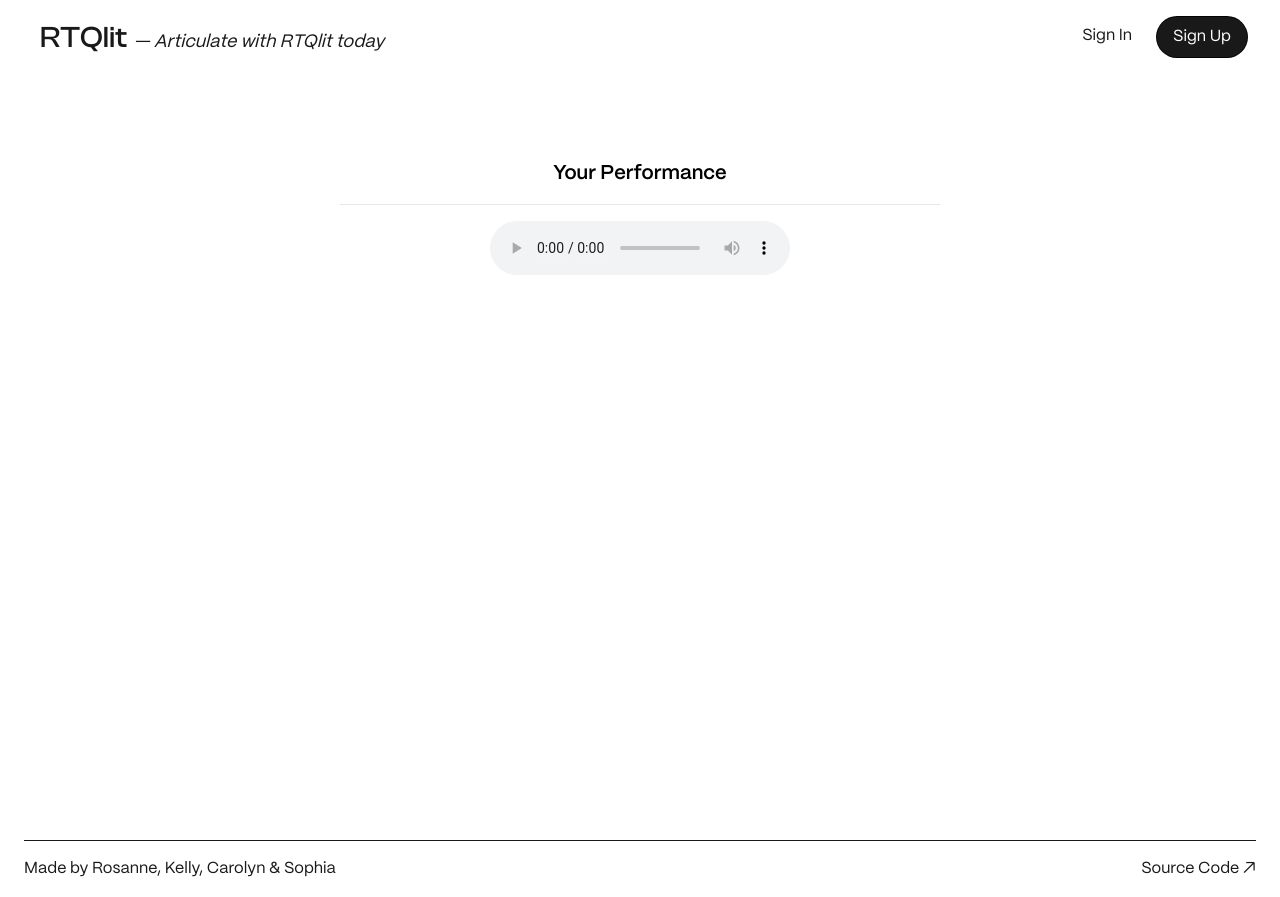
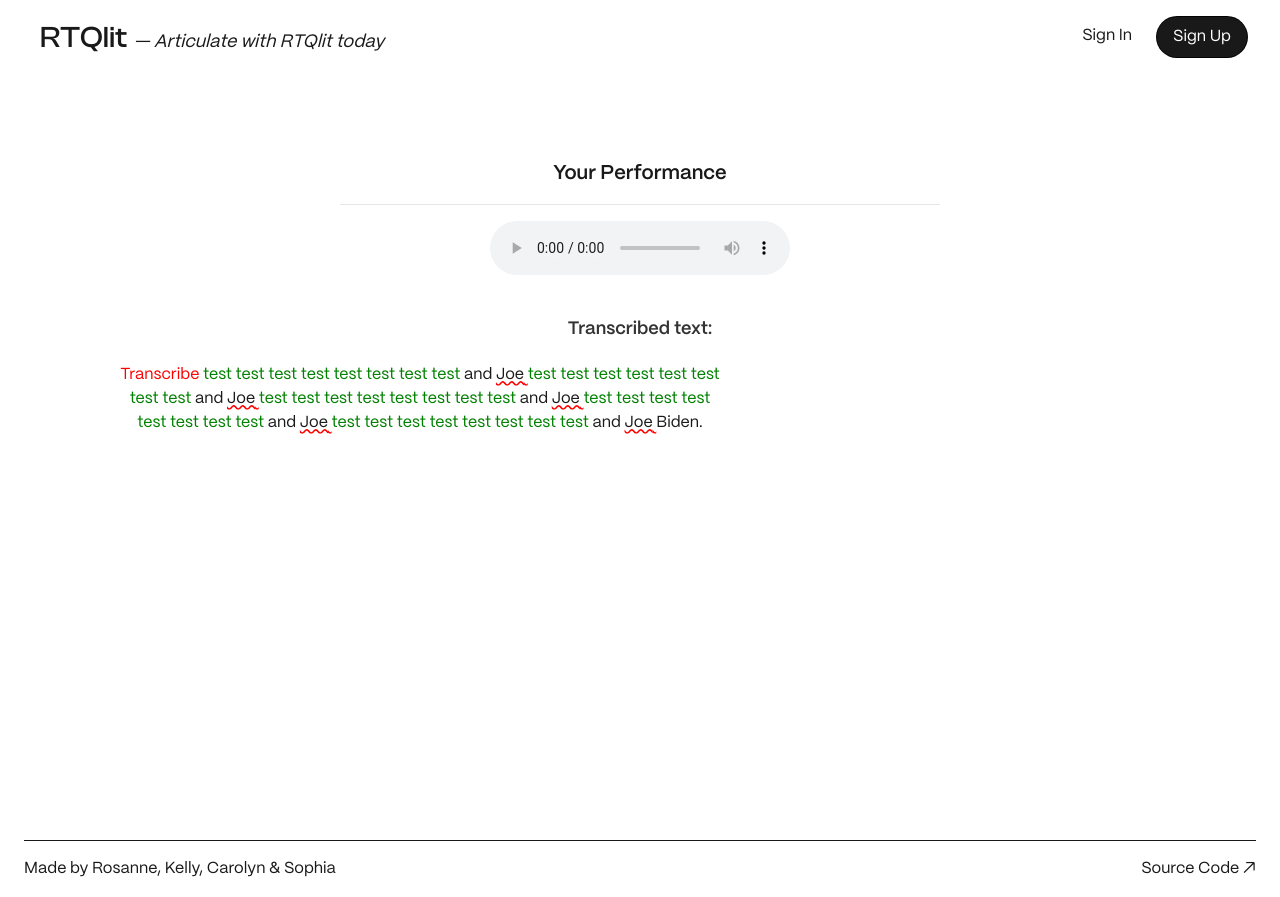
Before and after one commit to sophiiasun/RTQlate, a React (Create React App) app in the folder app/: page /results in a window 1280 px wide. Built offline with nearby package versions, Linux system fonts and the light colour scheme; what vmsg would draw is missing.

Commit message:
coloured transcribed text on results page

```diff
--- a/app/package.json
+++ b/app/package.json
@@ -12,6 +12,7 @@
     "firebase": "^10.8.0",
     "postcss": "^8.4.35",
     "react": "^18.2.0",
+    "react-apexcharts": "^1.4.1",
     "react-dom": "^18.2.0",
     "react-router-dom": "^6.22.1",
     "react-scripts": "5.0.1",
--- a/app/public/index.html
+++ b/app/public/index.html
@@ -2,7 +2,7 @@
 <html lang="en">
   <head>
     <meta charset="utf-8" />
-    <link rel="icon" href="%PUBLIC_URL%/blog.png" />
+    <link rel="icon" href="%PUBLIC_URL%/blob.png" />
     <meta name="viewport" content="width=device-width, initial-scale=1" />
     <meta name="theme-color" content="#000000" />
     <meta
--- /dev/null
+++ b/app/src/components/EyeChart.jsx
@@ -0,0 +1,33 @@
+import React from 'react';
+import Chart from 'react-apexcharts';
+
+const EyeChart = () => {
+  const options = {
+    chart: {
+      id: 'eye-chart',
+      type: 'line',
+    },
+    series: [
+      {
+        name: 'Left Eye',
+        data: [30, 40, 35, 50, 49, 60, 70, 91, 125],
+      },
+      {
+        name: 'Right Eye',
+        data: [20, 30, 25, 40, 39, 50, 60, 81, 105],
+      },
+    ],
+    xaxis: {
+      categories: ['Jan', 'Feb', 'Mar', 'Apr', 'May', 'Jun', 'Jul', 'Aug', 'Sep'],
+    },
+  };
+
+  return (
+    <div>
+      <h2>Eye Chart</h2>
+      <Chart options={options} series={options.series} type="line" height={350} />
+    </div>
+  );
+};
+
+export default EyeChart;
--- a/app/src/components/Feature.jsx
+++ b/app/src/components/Feature.jsx
@@ -3,7 +3,7 @@ import React from 'react';
 const Features = () => {
   return (
     <div className="mt-60 mx-6 text-black/90">
-      <div className="text-5xl my-8 flex justify-center">
+      <div className="text-5xl my-8 flex justify-center border-b pb-10">
         What does &nbsp; <span className="emphasis">
           RTQ
           </span> &nbsp; stand for?
--- a/app/src/components/Record.jsx
+++ b/app/src/components/Record.jsx
@@ -91,8 +91,23 @@ class Record extends React.Component {
             {isRecording ? "Stop" : "Record"}
           </button>
         </div>
-        <div className="flex justify-center">
-          {recording && <><button onClick={this.handleNextPage}>BIG BUTTOn</button><audio src={recording} controls /></>}
+        <div className="text-center">
+          <br/>
+          {recording &&
+            <>
+              <div className="text-center">
+                <div className="flex justify-center">
+                  <audio src={recording} controls />
+                </div>
+                <br/>
+                <div className="flex justify-center">
+                  <button onClick={this.handleNextPage} className="flex justify-center underline">
+                    See Results →
+                  </button>
+                </div>
+              </div>
+            </>
+            }
           {isRecording && <p>Eye Contact Status: {this.state.eyeContact === "Looking center" ? "Good!" : "Face the camera :("}</p>}
         </div>
       </>
--- a/app/src/index.css
+++ b/app/src/index.css
@@ -105,3 +105,19 @@ body::-webkit-scrollbar {
     opacity: 50%
   }
 }
+
+.wavy {
+  text-decoration-line: underline;
+  text-decoration-style: wavy;
+  text-decoration-color: red;
+}
+
+span.confidence {
+  position: absolute;
+  background-color: white;
+  display: none;
+}
+
+span:hover .confidence {
+  display: inline-block;
+}
--- a/app/src/pages/Results.jsx
+++ b/app/src/pages/Results.jsx
@@ -1,5 +1,6 @@
 import React from "react";
 import Record from '../components/Record';
+import EyeChart from '../components/EyeChart';
 
 const Results = () => {
     const transcript = JSON.parse(localStorage.getItem("recording_content_analysis")) || {};
@@ -29,8 +30,63 @@ const Results = () => {
     }
     console.log(words);
 
+    const testWords = [
+        {word: 'Transcribe', confidence: 0.73106, squiggle: false, color: 'red'},
+        {word: 'test', confidence: 0.7718, squiggle: false, color: 'green'},
+        {word: 'test', confidence: 0.7718, squiggle: false, color: 'green'},
+        {word: 'test', confidence: 0.7718, squiggle: false, color: 'green'},
+        {word: 'test', confidence: 0.7718, squiggle: false, color: 'green'},
+        {word: 'test', confidence: 0.7718, squiggle: false, color: 'green'},
+        {word: 'test', confidence: 0.7718, squiggle: false, color: 'green'},
+        {word: 'test', confidence: 0.7718, squiggle: false, color: 'green'},
+        {word: 'test', confidence: 0.7718, squiggle: false, color: 'green'},
+        {word: 'and', confidence: 0.96, squiggle: false, color: ''},
+        {word: 'Joe', confidence: 0.52503, squiggle: true, color: ''},
+        {word: 'test', confidence: 0.7718, squiggle: false, color: 'green'},
+        {word: 'test', confidence: 0.7718, squiggle: false, color: 'green'},
+        {word: 'test', confidence: 0.7718, squiggle: false, color: 'green'},
+        {word: 'test', confidence: 0.7718, squiggle: false, color: 'green'},
+        {word: 'test', confidence: 0.7718, squiggle: false, color: 'green'},
+        {word: 'test', confidence: 0.7718, squiggle: false, color: 'green'},
+        {word: 'test', confidence: 0.7718, squiggle: false, color: 'green'},
+        {word: 'test', confidence: 0.7718, squiggle: false, color: 'green'},
+        {word: 'and', confidence: 0.96, squiggle: false, color: ''},
+        {word: 'Joe', confidence: 0.52503, squiggle: true, color: ''},
+        {word: 'test', confidence: 0.7718, squiggle: false, color: 'green'},
+        {word: 'test', confidence: 0.7718, squiggle: false, color: 'green'},
+        {word: 'test', confidence: 0.7718, squiggle: false, color: 'green'},
+        {word: 'test', confidence: 0.7718, squiggle: false, color: 'green'},
+        {word: 'test', confidence: 0.7718, squiggle: false, color: 'green'},
+        {word: 'test', confidence: 0.7718, squiggle: false, color: 'green'},
+        {word: 'test', confidence: 0.7718, squiggle: false, color: 'green'},
+        {word: 'test', confidence: 0.7718, squiggle: false, color: 'green'},
+        {word: 'and', confidence: 0.96, squiggle: false, color: ''},
+        {word: 'Joe', confidence: 0.52503, squiggle: true, color: ''},
+        {word: 'test', confidence: 0.7718, squiggle: false, color: 'green'},
+        {word: 'test', confidence: 0.7718, squiggle: false, color: 'green'},
+        {word: 'test', confidence: 0.7718, squiggle: false, color: 'green'},
+        {word: 'test', confidence: 0.7718, squiggle: false, color: 'green'},
+        {word: 'test', confidence: 0.7718, squiggle: false, color: 'green'},
+        {word: 'test', confidence: 0.7718, squiggle: false, color: 'green'},
+        {word: 'test', confidence: 0.7718, squiggle: false, color: 'green'},
+        {word: 'test', confidence: 0.7718, squiggle: false, color: 'green'},
+        {word: 'and', confidence: 0.96, squiggle: false, color: ''},
+        {word: 'Joe', confidence: 0.52503, squiggle: true, color: ''},
+        {word: 'test', confidence: 0.7718, squiggle: false, color: 'green'},
+        {word: 'test', confidence: 0.7718, squiggle: false, color: 'green'},
+        {word: 'test', confidence: 0.7718, squiggle: false, color: 'green'},
+        {word: 'test', confidence: 0.7718, squiggle: false, color: 'green'},
+        {word: 'test', confidence: 0.7718, squiggle: false, color: 'green'},
+        {word: 'test', confidence: 0.7718, squiggle: false, color: 'green'},
+        {word: 'test', confidence: 0.7718, squiggle: false, color: 'green'},
+        {word: 'test', confidence: 0.7718, squiggle: false, color: 'green'},
+        {word: 'and', confidence: 0.96, squiggle: false, color: ''},
+        {word: 'Joe', confidence: 0.52503, squiggle: true, color: ''},
+        {word: 'Biden.', confidence: 0.99833, squiggle: false, color: ''}
+    ];
+
     return (
-        <div className="pt-32 mx-10 h-screen">
+        <div className="pt-32 mx-10 h-screen text-black/90">
             <div className="flex justify-center text-center">
                 <h2 className='py-4 my-4 text-xl font-bold border-b pb-4 w-[50%]'>
                     Your Performance
@@ -39,8 +95,37 @@ const Results = () => {
             <div className="justify-center flex">
                 <audio src={localStorage.getItem("recorderFileName")} controls />
             </div>
-            <div className="ml-20 mr-20">
-                <p>{transcript["text"]}</p>
+            {transcript? (
+                <div className="text-center mt-8 pt-2 text-lg font-semibold text-black/80">
+                    Transcribed text:
+                </div>
+            ) :
+                (
+                    <div></div>
+                )
+            }
+            <div className="justify-content flex">
+            <div className="mx-20 text-center my-5 w-[50%]">
+                {/* change testWords to words before demo!!! */}
+                <p className="">
+                    {testWords.map((wordObj, index) => (
+                        <span key={index}
+                                className={wordObj.squiggle ? 'wavy' : ''}
+                                style={{ color: wordObj.color,  }}>
+                            {wordObj.word}{' '}
+                            <span className="confidence p-1 rounded-lg border"
+                            style={{
+                                position: 'absolute',
+                                top: '50%',
+                                transform: 'translateX(-150%)',
+                                background: 'white',
+                            }}>
+                                Confidence Level: {" "}
+                                {wordObj.confidence}</span>
+                        </span>
+                    ))}
+                </p>
+            </div>
             </div>
         </div>
     );
--- a/app/src/pages/Setup.jsx
+++ b/app/src/pages/Setup.jsx
@@ -31,7 +31,7 @@ const Setup = () => {
                 <div>
                     <textarea id="script" name="script" onChange={handleChange}
                                 placeholder='Paste your script here...' value={text}
-                                className="w-full border-neutral-300 border rounded-lg p-4 min-h-12"/>
+                                className="w-full border-neutral-300 border rounded-lg p-4 min-h-52"/>
                     <br></br>
                     <div className="flex justify-evenly">
                         <input type="submit" value="Submit" onClick={handleSubmit}
```
Also changed, not shown: 1 other file (tests, documents, lock files or other folders).
